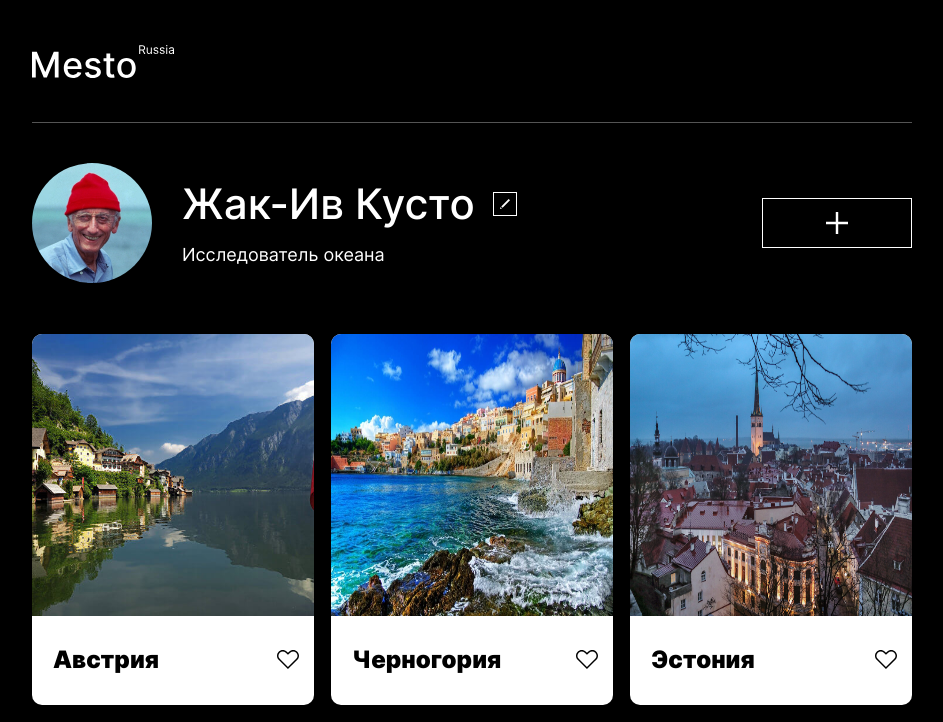
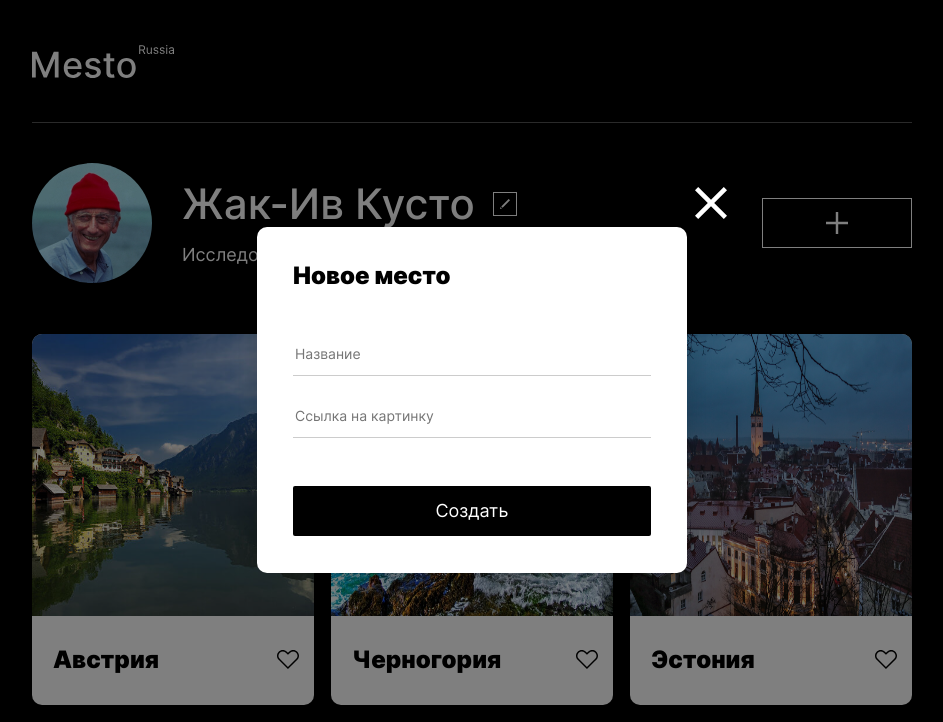
Before and after one commit to dnakn/mesto-project, a plain HTML site: page index.html in a window 1280 px wide. Both pictures are taken after a click on the button 1005 px from the left and 223 px from the top of the page. Shown: the top 722 px of the page, without its empty margins (168-1111 px from the left). Drawn offline with Linux system fonts and the light colour scheme.

Commit message:
Добавлено модальное окно добавления карточки

```diff
--- a/index.html
+++ b/index.html
@@ -33,6 +33,33 @@
             <button type="submit" class="popup__button-submit">
               Сохранить
             </button>
+          </form>
+        </div>
+      </div>
+
+      <div class="popup new_place">
+        <div class="popup__container">
+          <button
+            type="button"
+            aria-label="кнопка закрыть"
+            class="popup__button-close close_new_place"
+          ></button>
+          <form name="create_form" class="popup__form">
+            <h2 class="popup__title">Новое место</h2>
+            <input
+              name="title"
+              placeholder="Название"
+              type="text"
+              class="popup__input popup__input_type_title"
+            />
+            <input
+              name="subtitle"
+              type="text"
+              placeholder="Ссылка на картинку"
+              class="popup__input popup__input_type_subtitle"
+            />
+
+            <button type="submit" class="popup__button-submit">Создать</button>
           </form>
         </div>
       </div>
--- a/script/script.js
+++ b/script/script.js
@@ -26,8 +26,13 @@ const initialCards = [
 ];
 
 const editButton = document.querySelector(".profile__button-edit");
+const addButton = document.querySelector(".profile__button-add");
 const closeButton = document.querySelector(".popup__button-close");
-const popup = document.querySelector(".popup");
+const closeButtonNewPlace = document.querySelector(".close_new_place");
+
+const editPopup = document.querySelector(".popup");
+const addPopup = document.querySelector(".new_place");
+const createPopup = document.querySelector(".new_place");
 
 const formElement = document.querySelector(".popup__form");
 
@@ -92,7 +97,13 @@ function createCards() {
 createCards();
 
 function closePopup() {
-  popup.classList.remove("popup_opened");
+  // закрываем popup (любой из)
+  editPopup.classList.remove("popup_opened");
+  addPopup.classList.remove("popup_opened");
+}
+
+function openPopup(popupRef) {
+  popupRef.classList.add("popup_opened");
 }
 
 function formSubmitHandler(evt) {
@@ -102,15 +113,19 @@ function formSubmitHandler(evt) {
 
   title.textContent = titleValue;
   subTitle.textContent = subTitleValue;
-  closePopup();
+  closePopup(editPopup);
 }
 
 editButton.addEventListener("click", () => {
-  popup.classList.add("popup_opened");
+  openPopup(editPopup);
   inputTitle.value = title.textContent;
   inputSubTitle.value = subTitle.textContent;
 });
 
+addButton.addEventListener("click", () => {
+  openPopup(addPopup);
+});
+
 closeButton.addEventListener("click", closePopup);
-
+closeButtonNewPlace.addEventListener("click", closePopup);
 formElement.addEventListener("submit", formSubmitHandler);
```
